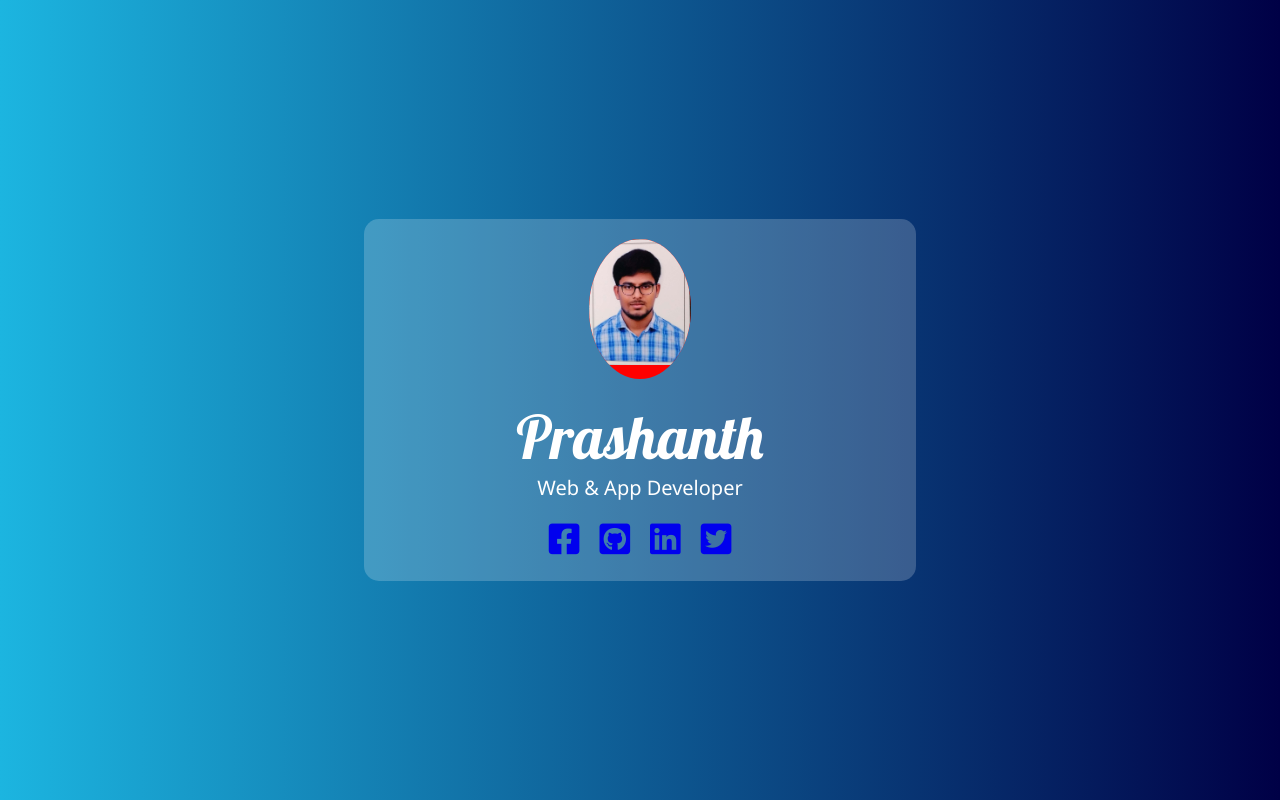
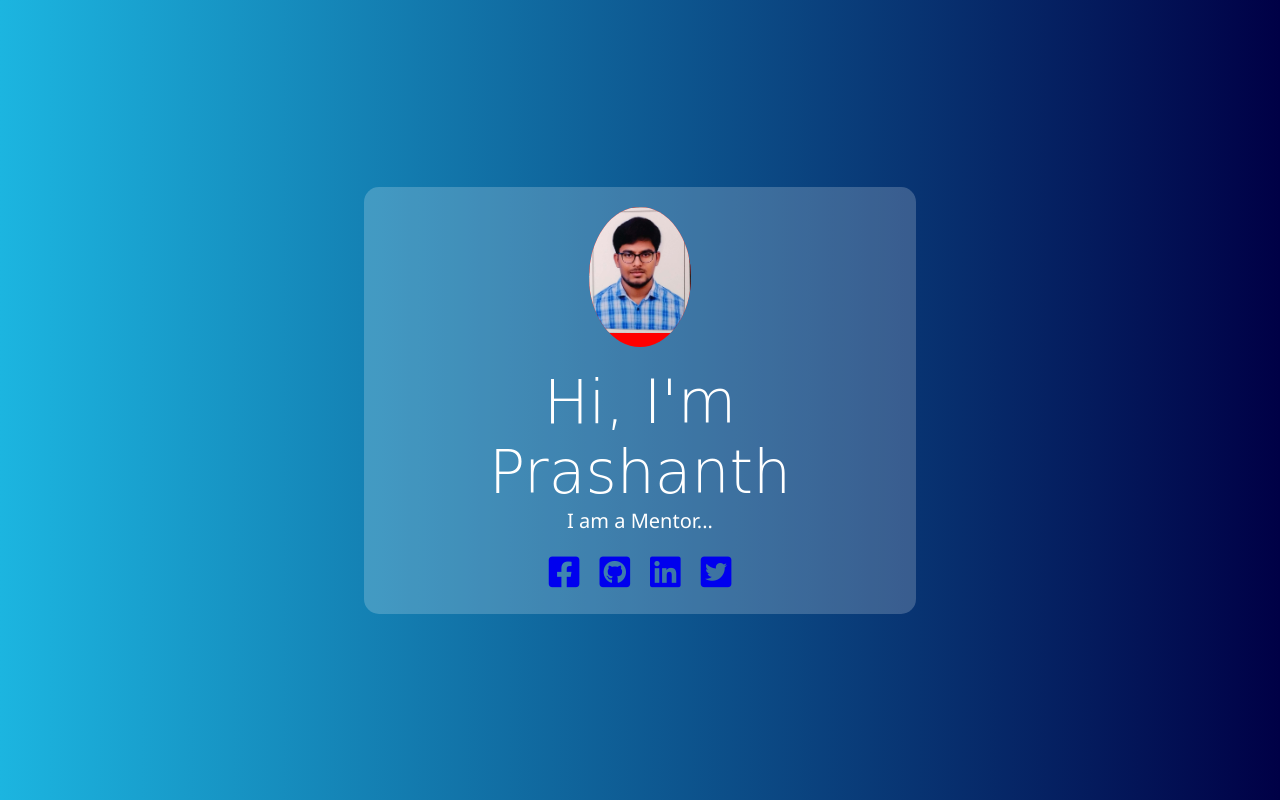
Before and after one commit to prashanth-Mogili/portfolio, a plain HTML site: page index.html in a window 1280 px wide. Shown: the top 800 px of the page. Drawn offline with Linux system fonts and the light colour scheme.

Commit message:
commit on 14sep

```diff
--- a/index.html
+++ b/index.html
@@ -4,6 +4,7 @@
     <title>portfolio</title>
     <link rel="stylesheet" href="style.css">
     <link rel="stylesheet" href="https://cdnjs.cloudflare.com/ajax/libs/font-awesome/6.1.2/css/all.min.css" integrity="sha512-1sCRPdkRXhBV2PBLUdRb4tMg1w2YPf37qatUFeS7zlBy7jJI8Lf4VHwWfZZfpXtYSLy85pkm9GaYVYMfw5BC1A==" crossorigin="anonymous" referrerpolicy="no-referrer" />
+
 </head>
 <body>
     <section class="profile">
@@ -13,8 +14,10 @@
             </div>
 
             <div>
-                <h1 class="name"  >Prashanth</h1>
-                <h1 class="title">Web & App Developer</h1>
+                <h1 class="name">Hi, I'm Prashanth</h1>
+                <p class="title">I am a <span id="dynText"></span> </p>
+
+                <!-- <h1 class="title">Web & App Developer</h1> -->
             </div>
 
             <div class="icons">
@@ -89,6 +92,6 @@
 
         </div>
     </section>
-
+    <script src="index.js"></script>
 </body>
 </html>
--- /dev/null
+++ b/index.js
@@ -0,0 +1,49 @@
+const phrases = ["Software Engineer...","Mentor...","Human Being..."];
+
+const content = document.querySelector("#dynText");
+console.log(content);
+let letterIndex = 0;
+let phraseIndex =0;
+
+
+function printLetters(phrase){
+    if(letterIndex == phrase.length)
+    {
+        //clear letters which have been typed
+        clearLetters();
+    }
+    else if(letterIndex < phrase.length){
+    content.textContent += phrase.charAt(letterIndex);
+    letterIndex+=1;
+    setTimeout(function(){
+        printLetters(phrase);
+    },100)
+    }
+}
+
+
+function clearLetters(){
+    if(letterIndex == -1)
+    {
+        phraseIndex = (phraseIndex+1) % phrases.length;
+        console.log(phraseIndex,letterIndex);
+        letterIndex = 0;
+        printLetters(phrases[phraseIndex]);
+    }
+
+    else if(letterIndex>-1)
+    {
+        let updatedPhrase = "";
+        updatedPhrase += phrases[phraseIndex].slice(0,letterIndex);
+        // for(let index=0;index<letterIndex;index++)
+        //     updatedPhrase += phrases[phraseIndex].charAt(index);
+        console.log(updatedPhrase);
+        content.textContent = updatedPhrase;
+        letterIndex-=1;
+        setTimeout(clearLetters,100);
+
+    }
+}
+
+
+printLetters(phrases[phraseIndex]);
--- a/style.css
+++ b/style.css
@@ -1,5 +1,5 @@
-@import url('https://fonts.googleapis.com/css2?family=Pacifico&display=swap');
-@import url('https://fonts.googleapis.com/css2?family=Lobster&display=swap');
+/* @import url('https://fonts.googleapis.com/css2?family=Pacifico&display=swap');
+@import url('https://fonts.googleapis.com/css2?family=Lobster&display=swap'); */
 
 *{
     margin: 0px;
@@ -55,6 +55,10 @@
     font-family: Segoe UI;
     color: white;
 }
+
+/* #dynText{
+    color: rgb(10, 20, 130);
+} */
 
 .icons{
     font-size: 35px;
```
